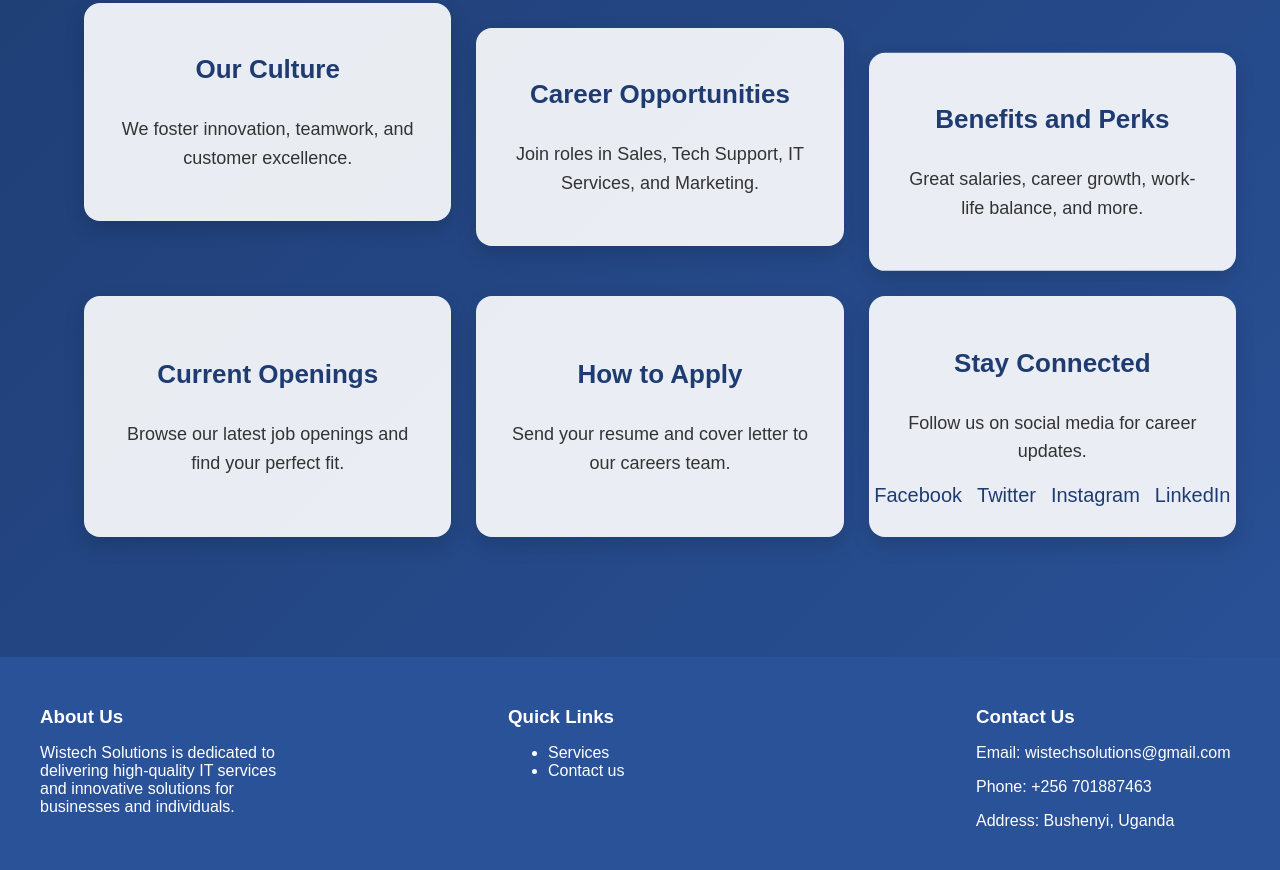
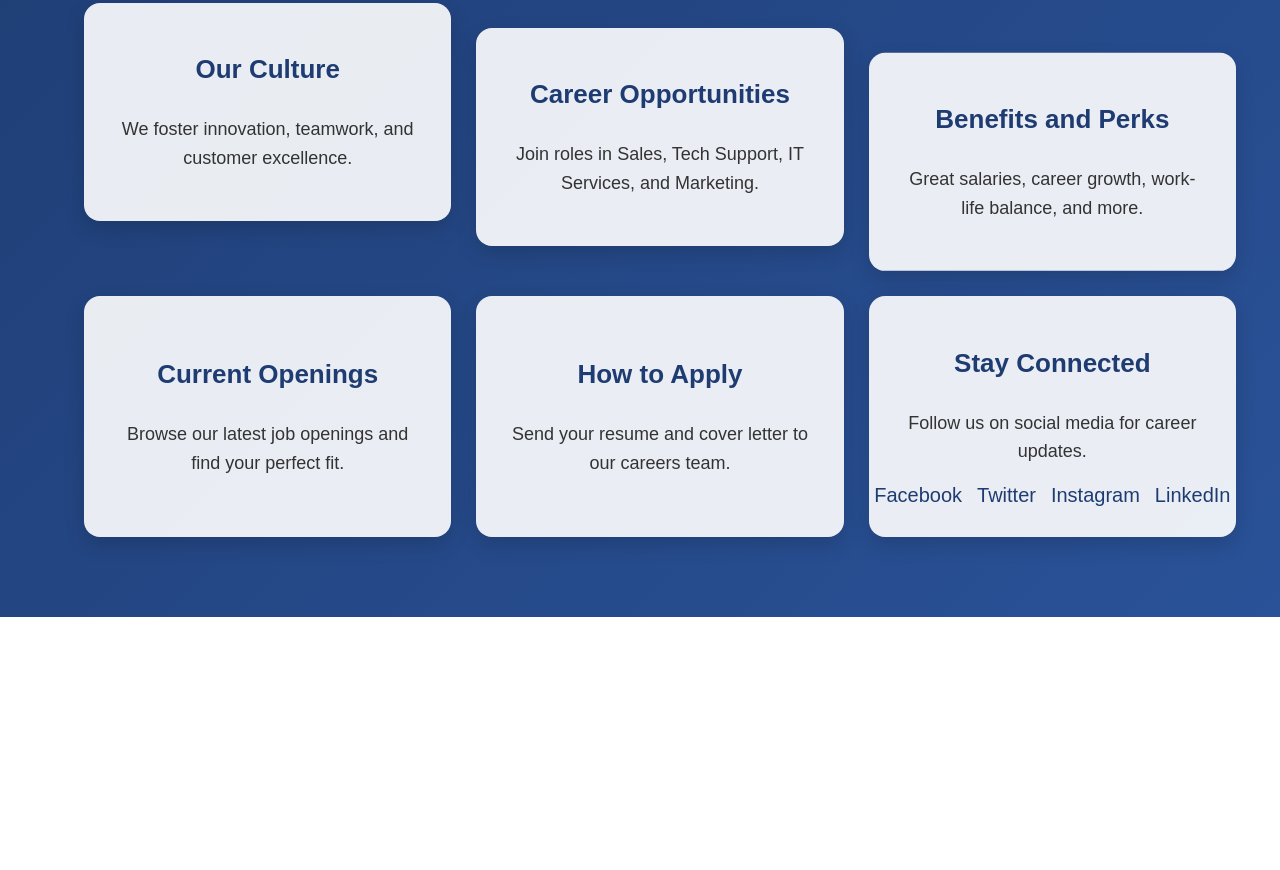
Before and after one commit to wisdomnasasira/websites, a plain HTML site: page joinuspage.html in a window 1280 px wide. Shown: the part 303-1173 px from the top of the page. After the commit the page ends 920 px from the top, so only its background shows below. Drawn offline with nearby package versions, Linux system fonts and the light colour scheme.

Commit message:
nth commit

```diff
--- a/joinuspage.html
+++ b/joinuspage.html
@@ -257,26 +257,6 @@
         </div>
     </div>
 
-    <!-- Footer -->
-    <footer>
-        <div class="footer-container">
-            <div class="footer-section about">
-                <h3>About Us</h3>
-                <p>Wistech Solutions is dedicated to delivering high-quality IT services and innovative solutions for businesses and individuals.</p>
-            </div>
-            <div class="footer-section links">
-                <h3>Quick Links</h3>
-                <ul>
-                    <li><a href="services.html">Services</a></li>
-                    <li><a href="contact.html">Contact us</a></li>
-                </ul>
-            </div>
-            <div class="footer-section contact">
-                <h3>Contact Us</h3>
-                <p>Email: wistechsolutions@gmail.com</p>
-                <p>Phone: +256 701887463</p>
-                <p>Address: Bushenyi, Uganda</p>
-            </div>
 
 
     <script>
```
